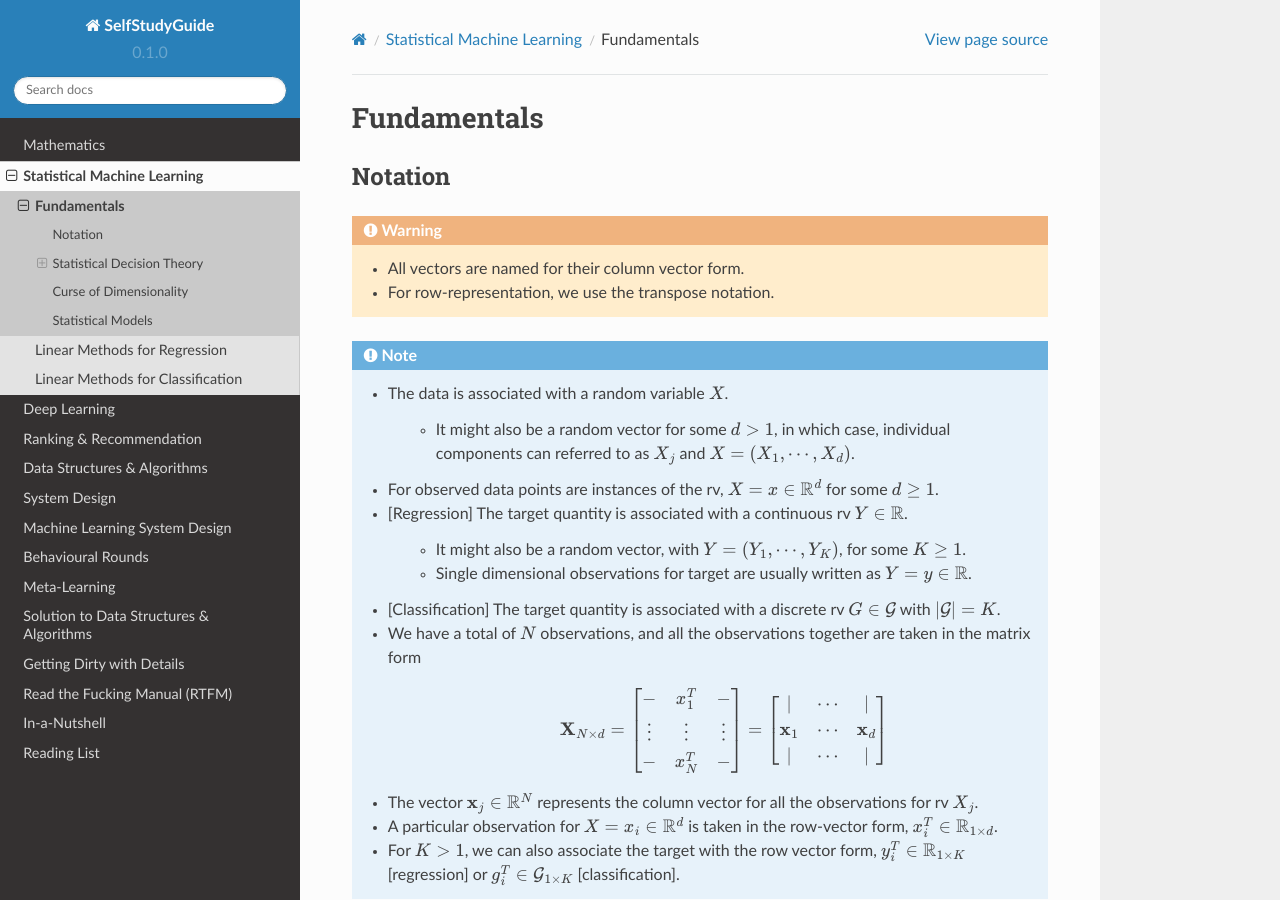
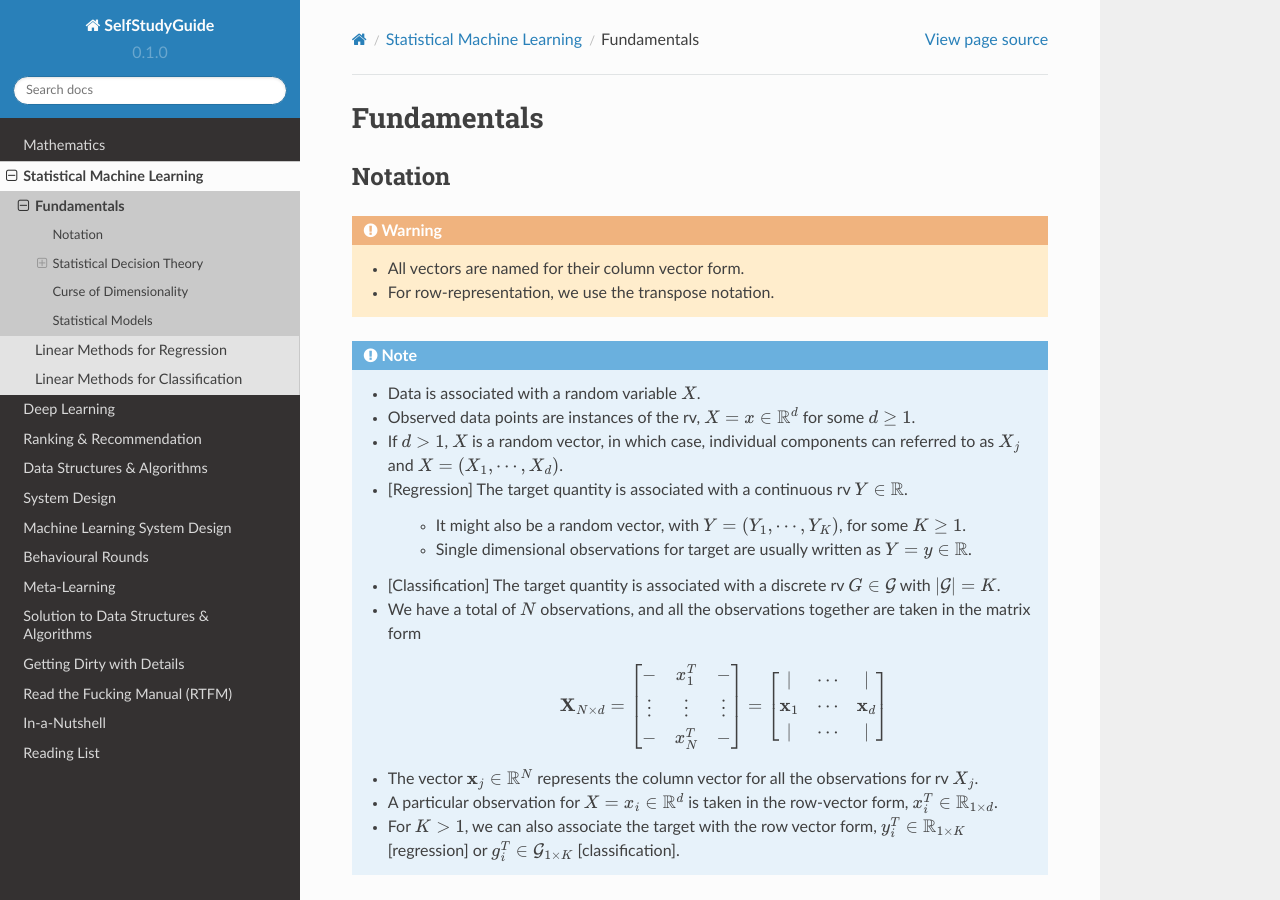
Before and after one commit to uselesstechjunks/leetcode, a Sphinx documentation site: the page built from docs/source/ml/basics.rst, in a window 1280 px wide and 900 px high. Built offline with Sphinx 7.4.7 and the Read the Docs theme 2.0.0, drawn with Linux system fonts in a browser that asks for light colours.

Commit message:
Update basics.rst

```diff
--- a/docs/source/ml/basics.rst
+++ b/docs/source/ml/basics.rst
@@ -10,10 +10,9 @@ Notation
 	* For row-representation, we use the transpose notation.
 
 .. note::
-	* The data is associated with a random variable :math:`X`.
-
-		* It might also be a random vector for some :math:`d> 1`, in which case, individual components can referred to as :math:`X_j` and :math:`X=(X_1,\cdots,X_d)`.
-	* For observed data points are instances of the rv, :math:`X=x\in\mathbb{R}^d` for some :math:`d\geq 1`.
+	* Data is associated with a random variable :math:`X`.
+	* Observed data points are instances of the rv, :math:`X=x\in\mathbb{R}^d` for some :math:`d\geq 1`.
+	* If :math:`d> 1`, :math:`X` is a random vector, in which case, individual components can referred to as :math:`X_j` and :math:`X=(X_1,\cdots,X_d)`.
 	* [Regression] The target quantity is associated with a continuous rv :math:`Y\in\mathbb{R}`.
 
 		* It might also be a random vector, with :math:`Y=(Y_1,\cdots,Y_K)`, for some :math:`K\geq 1`.
```
